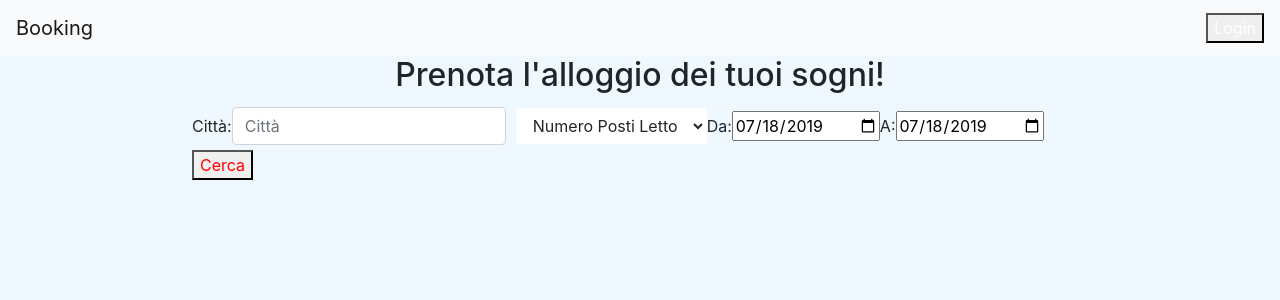
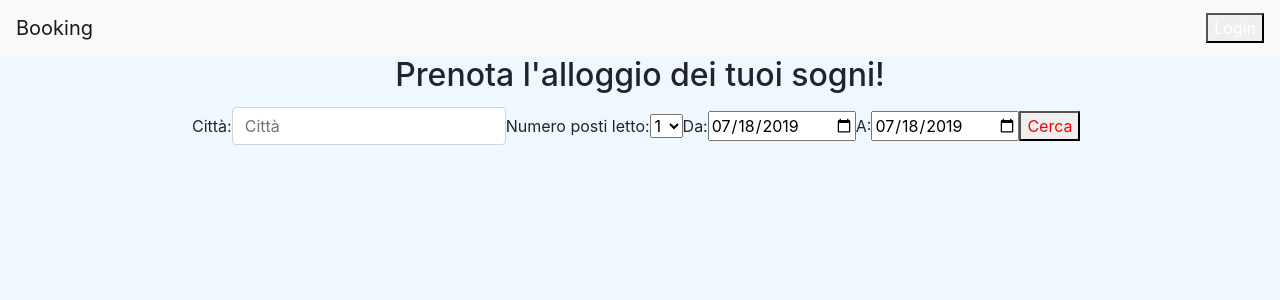
Before and after one commit to lucasimula/isw_progetto, a Django app: page / in a window 1280 px wide. Shown: the top 300 px of the page. Run offline with Django 3.2, Linux system fonts and the light colour scheme; some libraries are stand-ins or nearby versions.

Commit message:
little modif

```diff
--- a/progetto_isw/ProgettoISW/forms.py
+++ b/progetto_isw/ProgettoISW/forms.py
@@ -13,9 +13,9 @@ class FormRegistrazione(forms.Form):
     email = forms.EmailField(label="Email", required=True)
     citta = forms.CharField(label="Città")
     indirizzo = forms.CharField(label="Indirizzo")
-    username = forms.CharField(label="Username")
-    password = forms.CharField(widget=forms.PasswordInput())
-    confermaPassword = forms.CharField(widget=forms.PasswordInput())
+    username = forms.CharField(label="Username", required=True)
+    password = forms.CharField(widget=forms.PasswordInput(), label="Password", required=True)
+    confermaPassword = forms.CharField(widget=forms.PasswordInput(), label="Conferma Password", required=True)
 
     def clean_username(self):
         # Override del metodo clean_data del campo username si controlla che l'username sia disponibile
@@ -95,12 +95,10 @@ class FormAggiungiCamera(forms.Form):
 
 
 class FormRicerca(forms.Form):
-    SCELTA = (('0','Numero Posti Letto'),('1', '1'),('2', '2'),('3', '3'),('4', '4'),('5', '5'))
-
+    SCELTA = (('1', '1'),('2', '2'),('3', '3'),('4', '4'),('5', '5'))
     cercaCitta = forms.CharField(label="Città", required=True, max_length=100,
-                                 widget=forms.TextInput(attrs={"placeholder": "Città", "class": "form-control"}))
-    cercaLetti = forms.ChoiceField(required=True, label="",widget=forms.Select, choices=SCELTA)
-    cercaLetti.widget.attrs.update({'class':"btn btn-default dropdown-toggle backgrondWhite" , 'data-toggle':"dropdown"})
+                                 widget=forms.TextInput(attrs={"placeholder": "Città","class": "form-control"}))
+    cercaLetti = forms.ChoiceField(required=True, label="Numero posti letto", widget=forms.Select, choices=SCELTA)
     cercaCheckIn = forms.DateField(widget=forms.DateInput(attrs={'type': 'date'}), initial=datetime.date.today(), label="Da:")
 
     cercaCheckOut = forms.DateField(widget=forms.DateInput(attrs={'type': 'date'}), initial=datetime.date.today(), label="A:")
--- a/progetto_isw/static/css/style.css
+++ b/progetto_isw/static/css/style.css
@@ -31,10 +31,7 @@ wrapper.bs {
   background-color: #008CBA;
   color: white;
 }
-.backgrondWhite{
-    background-color: white;
-    margin-left: 10px;
-}
+
 
 .wrapper {
     width: 70%;
```
